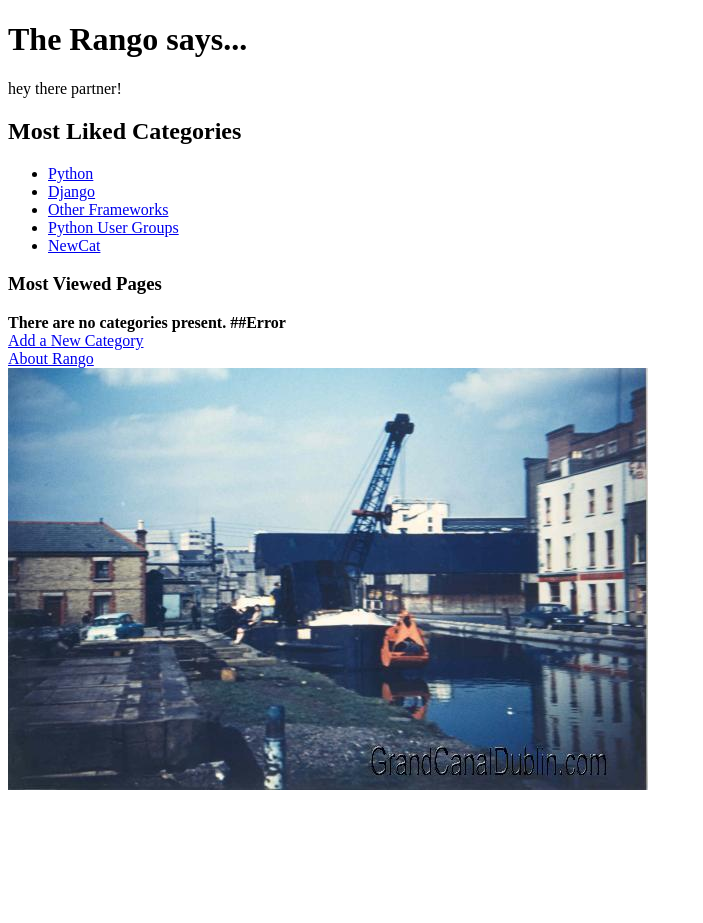
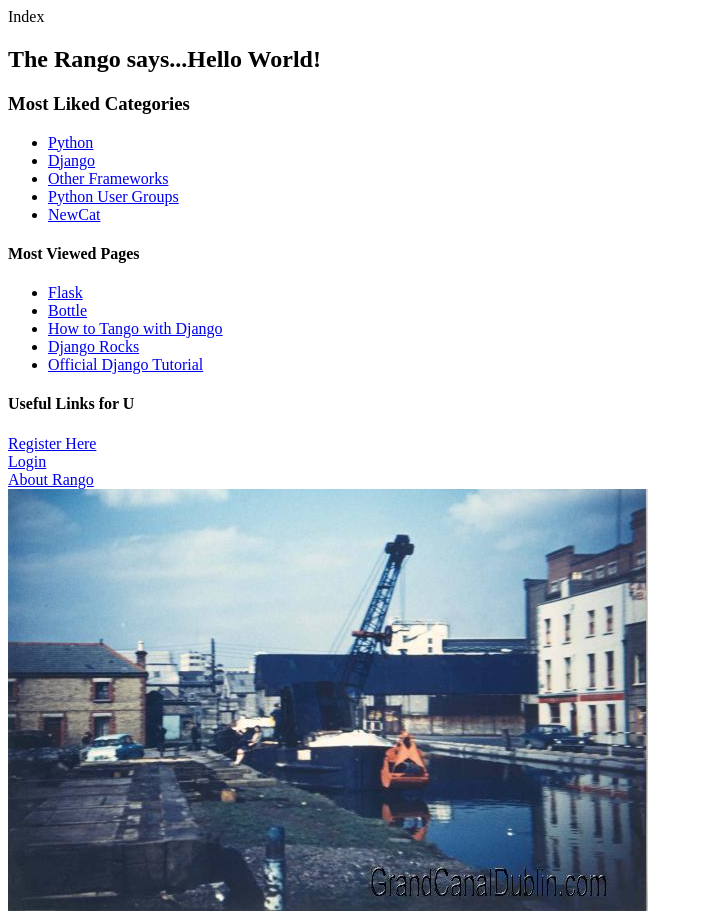
Before and after one commit to burked9/rango, a Django app: page /rango/ in a window 1280 px wide. Shown: the whole page, without its empty margins (0-703 px from the left). Before the commit the page ends 790 px from the top, so only its background shows below. Run offline with Django 3.2, Linux system fonts and the light colour scheme; data comes from the database, SQL or seed files in the repository; both versions use the stored data as it was after the commit.

Commit message:
Finished ch9

```diff
--- a/rango/models.py
+++ b/rango/models.py
@@ -1,5 +1,6 @@
 from django.db import models
 from django.template.defaultfilters import slugify
+from django.contrib.auth.models import User
 
 class Category(models.Model):
     name = models.CharField(max_length=128, unique=True)
@@ -43,3 +44,14 @@ class Page(models.Model):
             cleaned_data['url'] = url
 
         return cleaned_data'''
+
+class UserProfile(models.Model):
+    # This line is required. Links UserProfile to a User model instance.
+    user = models.OneToOneField(User, on_delete=models.CASCADE)
+    # The additional attributes we wish to include.
+    website = models.URLField(blank=True)
+    picture = models.ImageField(upload_to='profile_images', blank=True)
+
+    # Override the __unicode__() method to return out something meaningful!
+    def __unicode__(self):
+        return self.user.username
--- a/rango/urls.py
+++ b/rango/urls.py
@@ -4,7 +4,11 @@ from rango import views
 urlpatterns = [
         url(r'^$', views.index, name='index'),
         url(r'^about/', views.about, name='about'),
+        url(r'^category/(?P<category_name_slug>[\w\-]+)/$', views.category, name='category'),
         url(r'^add_category/$', views.add_category, name='add_category'),
-        url(r'^category/(?P<category_name_slug>[\w-]+)/$', views.category, name='category'),
         url(r'^category/(?P<category_name_slug>[\w\-]+)/add_page/$', views.add_page, name='add_page'),
+        url(r'^register/$', views.register, name='register'),
+        url(r'^login/$', views.user_login, name='login'),
+        url(r'^restricted/', views.restricted, name='restricted'),
+        url(r'^logout/$', views.user_logout, name='logout'),
 ]
--- a/rango/views.py
+++ b/rango/views.py
@@ -1,87 +1,53 @@
 from django.shortcuts import render
-from django.http import HttpResponse
+from django.http import HttpResponse, HttpResponseRedirect
+from django.contrib.auth import authenticate, login, logout
+from django.contrib.auth.decorators import login_required
+
 from rango.models import Category, Page
-from rango.forms import CategoryForm, PageForm
+from rango.forms import CategoryForm, PageForm, UserForm, UserProfileForm
 
-def index(request):
-    # Query the database for a list of ALL categories currently stored.
-    # Order the categories by no. likes in descending order.
-    # Retrieve the top 5 only - or all if less than 5.
-    # Place the list in our context_dict dictionary which will be passed to the template engine.
+def index(request): #1
     category_list = Category.objects.order_by('-likes')[:5]
-    context_dict = {'categories': category_list}
     page_list = Page.objects.order_by('-views')[:5]
 
-
-    # Render the response and send it back!
+    context_dict = {'categories': category_list, 'pages': page_list}
     return render(request, 'rango/index.html', context_dict)
 
-def about(request):
+def about(request): #2
     context_dict = {'boldmessage': "I am bold font from the context - New_view Excercise 5.6"}
     return render(request, 'rango/about.html', context_dict)
 
-def add_category(request):
-    if request.method == 'POST': #Is it a HTTP POST?
+@login_required
+def add_category(request): #3
+    if request.method == 'POST':
         form = CategoryForm(request.POST)
-
-        #Have we been provided with a valid form?
         if form.is_valid():
             form.save(commit=True)
-            #Now call the index() view & the user will be shown the homepage.
             return index(request)
         else:
             print (form.errors)
     else:
         form = CategoryForm()
+    return render(request, 'rango/add_category.html', {'form': form})
 
-    return render(request, 'rango/add_category.html', {'form': form}) ## Bad form or form details, render the form with error messages if any.
-
-def category(request, category_name_slug):
-
+def category(request, category_name_slug): #4
     context_dict = {}
-
     try:
-        # Can we find a category name slug with the given name?
-        # If we can't, the .get() method raises a DoesNotExist exception.
-        # So the .get() method returns one model instance or raises an exception.
         category = Category.objects.get(slug=category_name_slug)
         context_dict['category_name'] = category.name
-
-        # Retrieve all of the associated pages.
-        # Note that filter returns >= 1 model instance.
         pages = Page.objects.filter(category=category)
-
-        # Adds our results list to the template context under name pages.
         context_dict['pages'] = pages
-        # We also add the category object from the database to the context dictionary.
-        # We'll use this in the template to verify that the category exists.
         context_dict['category'] = category
-        #context_dict['category_name_slug'] = category_name_slug
-    except Category.DoesNotExist:
-        # We get here if we didn't find the specified category.
-        # Don't do anything - the template displays the "no category" message for us.
-        pass
-
-    # Go render the response and return it to the client.
+    except Category.DoesNotExist:   # We get here if we didn't find the specified category.
+        pass  # Don't do anything - the template displays the "no category" message for us.
     return render(request, 'rango/category.html', context_dict)
 
-def page(request, page_title):
-    context_dict = {}
-    try:
-        page = Page.objects.get(title=page_title)
-        context_dict['page_title'] = page.title
-    except Page.DoesNotExist:
-        print('View Error')
-        pass
-    return render(request, 'rango/page.html', context_dict)
-
-def add_page(request, category_name_slug):
-
+@login_required
+def add_page(request, category_name_slug): #5
     try:
         cat = Category.objects.get(slug=category_name_slug)
     except Category.DoesNotExist:
                 cat = None
-
     if request.method == 'POST':
         form = PageForm(request.POST)
         if form.is_valid():
@@ -96,5 +62,70 @@ def add_page(request, category_name_slug):
     else:
         form = PageForm()
     context_dict = {'form':form, 'category': cat}
+    return render(request, 'rango/add_page.html', context_dict)
 
-    return render(request, 'rango/add_page.html', context_dict)
+def register(request): #6
+    registered = False # A boolean value to set the initial status to False until registration is sucessful.
+    if request.method == 'POST': #Only process if it's a HTTP Post.
+        user_form = UserForm(data=request.POST)
+        profile_form = UserProfileForm(data=request.POST)
+        if user_form.is_valid() and profile_form.is_valid():
+            user = user_form.save() # Save the users form data
+            user.set_password(user.password) # Hash the password with set_password and update user object.
+            user.save
+            profile = profile_form.save(commit=False) # As we set the user ourselves we set commit to False, and we delay saving the model for now.
+            profile.user = user
+            if 'picture' in request.FILES: #If the user provided a pic get it from the input form and put it in the UserProfile Model.
+                profile.picture = request.FILES['picture']
+            profile.save()
+            registered = True # Update variable to tell the template the registration was sucessful.
+        else: # Invalid forms, mistakes or anything else will show up in the terminal.
+            print (user_form.errors, profile_form.errors)
+    else: # Not a HTTP Post so we render ModelForm Instances which will be blank and ready for user input.
+        user_form = UserForm()
+        profile_form = UserProfileForm()
+    return render(request,
+            'rango/register.html',
+            {'user_form': user_form, 'profile_form': profile_form, 'registered': registered} )
+
+def user_login(request): #7
+    if request.method == 'POST': #Only process if it's a HTTP Post.
+        username = request.POST.get('username') # This information is obtained from the login form.
+        password = request.POST.get('password') # We use request.POST.get('<variable>') as opposed to request.POST['<variable>'], # because the request.POST.get('<variable>') returns None, if the value does not exist,
+                                                # while the request.POST['<variable>'] will raise key error exception
+        user = authenticate(username=username, password=password) # Use Djangos machinery to validate the combination.
+
+        if user:
+            if user.is_active:
+                login(request, user)
+                return HttpResponseRedirect('/rango/')
+            else: # An inactive account was used so no logging in
+                return HttpResponse("Your Rango Account is disabled")
+        else: #Bad login details were provided so we can't login
+            print ("Invalid login details: {0}. {1}".format(username, password))
+            return HttpResponse("Invalid login details supplied")
+
+    # The request is not a HTTP POST, so display the login form.    # This scenario would most likely be a HTTP GET.
+    else: # No context variables to pass to the template system, hence the blank dictionary object...
+        return render(request, 'rango/login.html', {})
+
+@login_required
+def user_logout(request): #8
+    logout(request)
+    return HttpResponseRedirect('/rango/')
+
+@login_required
+def restricted(request): #9 -- Maybe be just a text test
+    return HttpResponse("Since you're logged in, you can see this text!")
+
+'''
+def page(request, page_title): ## cancelled attempt at an excercise.
+    context_dict = {}
+    try:
+        page = Page.objects.get(title=page_title)
+        context_dict['page_title'] = page.title
+    except Page.DoesNotExist:
+        print('View Error')
+        pass
+    return render(request, 'rango/page.html', context_dict)
+'''
--- a/tango_with_django_project/templates/rango/index.html
+++ b/tango_with_django_project/templates/rango/index.html
@@ -1,21 +1,20 @@
 <!DOCTYPE html>
-
 {% load static %}
-
+{% load staticfiles %}
 <html>
 
-    <head>
-        <title>Rango</title>
-    </head>
+    {% block title_block %}
+		Index
+	{% endblock %}
 
     <body>
-        <h1>The Rango says...</h1>
+        {% if user.is_authenticated %}
+        <h2>The Rango says...Oh Hey there logged in Partner :) {{ user.username }}!</h2>
+        {% else %}
+        <h2>The Rango says...Hello World!</h2>
+        {% endif %}
 
-        <div>
-            hey there partner!
-        </div>
-
-        <h2>Most Liked Categories</h2>
+        <h3>Most Liked Categories</h3>
         <div>
         {% if categories %}
         <ul>
@@ -29,26 +28,39 @@
         {% endif %}
         </div>
 
-        <h3>Most Viewed Pages</h3>
-        <div>
+        </div> <!-- This is not working but I think there is a section to come called Pill Badge which will fix -->
+        <div class="col-lg-6">
+            <h4>Most Viewed Pages</h4>
+            <p>
             {% if pages %}
-            <ul>
+            <ul class="list-group">
             {% for page in pages %}
-                <li>
-                <a href="{{ page.url }}">{{ page.title }}</a></li>
+            <li><a href="{{ page.url }}">{{ page.title }}</a></li>
             {% endfor %}
              </ul>
             {% else %}
-            <strong>There are no categories present. ##Error</strong>
+            <strong>There are no categories present.</strong>
          {% endif %}
-        <div>
+         </p>
+        </div>
 
-        <div>
+        <h4>Useful Links for U</h4>
+        <div> <!-- Footer Notes and Links -->
+            {% if user.is_authenticated %}
+            <a href="/rango/restricted/">Restricted Page</a><br />
+            <a href="/rango/logout/">Logout</a><br />
             <a href="/rango/add_category/">Add a New Category</a><br />
+            {% else %}
+            <a href="/rango/register/">Register Here</a><br />
+            <a href="/rango/login/">Login</a><br />
+            {% endif%}
+
             <a href="/rango/about/">About Rango</a><br />
-
             <img src="{% static "images/77_2.jpg" %}" alt="Picture of Rango" />
 
         </div>
     </body>
+
+
+
 </html>
--- a/tango_with_django_project/urls.py
+++ b/tango_with_django_project/urls.py
@@ -14,7 +14,7 @@ Including another URLconf
     2. Add a URL to urlpatterns:  path('blog/', include('blog.urls'))
 """
 from django.contrib import admin
-from django.conf.urls import *
+from django.conf.urls import include, url
 from django.conf import settings
 from django.conf.urls.static import static
 
```
Also changed, not shown: rango/admin.py (+7 -4 lines), rango/forms.py (+14 -1 lines), tango_with_django_project/settings.py (+1 -6 lines), tango_with_django_project/templates/rango/about.html (+6 -4 lines), tango_with_django_project/templates/rango/add_page.html (+10 -2 lines), tango_with_django_project/templates/rango/category.html (+14 -8 lines), tango_with_django_project/templates/rango/login.html (added, +22 -0 lines), tango_with_django_project/templates/rango/page_list.html (added, +13 -0 lines), tango_with_django_project/templates/rango/register.html (added, +32 -0 lines), db.sqlite3, rango/migrations/0006_auto_20180521_1510.py (added), tango_with_django_project/media/profile_images/image.png (added). Lines whose indentation alone changed are shown as unchanged.
